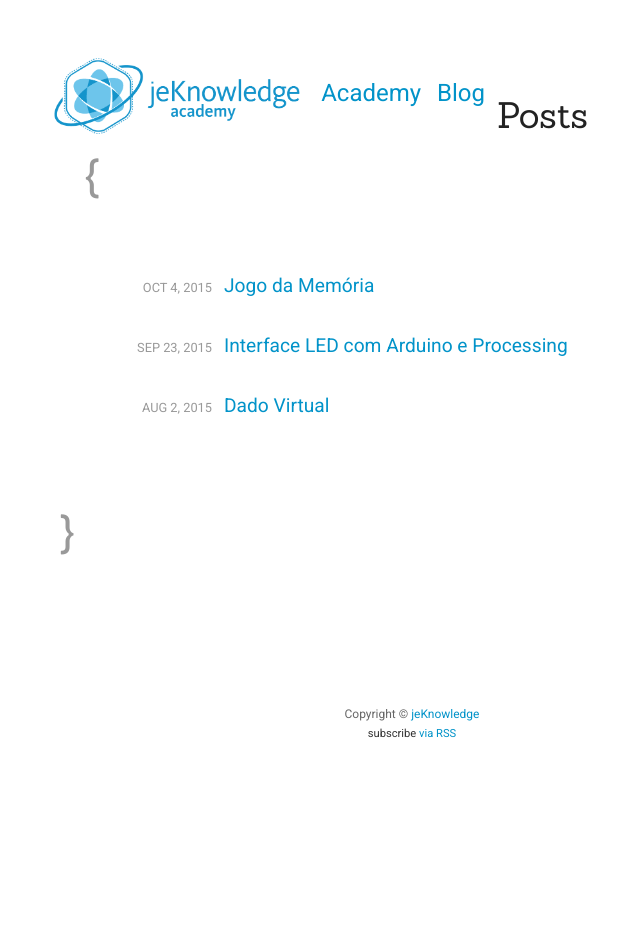
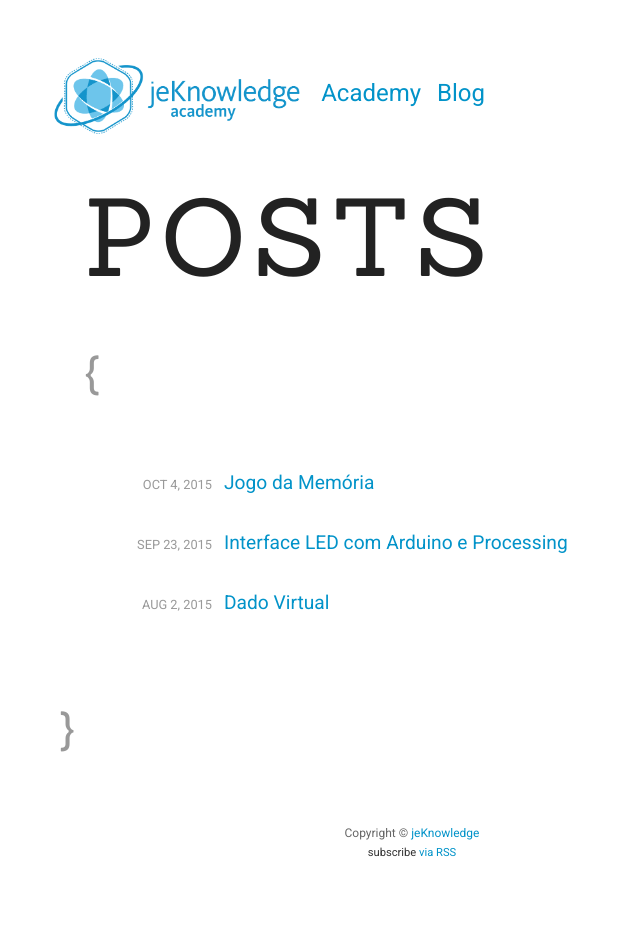
Before and after one commit to jeKnowledge/academy-articles, a Jekyll site: the page built from blog.md, in a window 1280 px wide. Shown: the whole page, without its empty margins (228-868 px from the left). Built offline with Jekyll 4.4.1, drawn with Linux system fonts in a browser that asks for light colours; before the commit the page ends 900 px from its top, so only the background shows below that.

Commit message:
Update blog.md

```diff
--- a/blog.md
+++ b/blog.md
@@ -4,7 +4,7 @@
 permalink: /blog/
 ---
 
-  <h1 class="page-heading">Posts</h1> <div class="site-title"></div>
+  <div class="site-title"><h1 class="page-heading">Posts</h1></div>
 
   <ul class="entries">
     {% for post in site.posts %}
```
